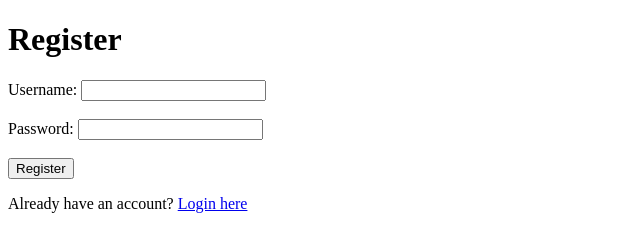
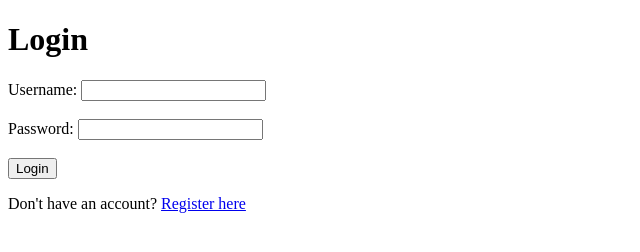
Before and after one commit to prakashkmr48/login_system, a website: page views/login.html in a window 1280 px wide. Shown: the whole page, without its empty margins (0-640 px from the left). Drawn offline with Linux system fonts and the light colour scheme.

Commit message:
Update login.html

```diff
--- a/views/login.html
+++ b/views/login.html
@@ -3,17 +3,17 @@
 <head>
   <meta charset="UTF-8">
   <meta name="viewport" content="width=device-width, initial-scale=1.0">
-  <title>Register</title>
+  <title>Login</title>
 </head>
 <body>
-  <h1>Register</h1>
-  <form action="/register" method="POST">
+  <h1>Login</h1>
+  <form action="/login" method="POST">
     <label for="username">Username:</label>
     <input type="text" id="username" name="username" required><br><br>
     <label for="password">Password:</label>
     <input type="password" id="password" name="password" required><br><br>
-    <button type="submit">Register</button>
+    <button type="submit">Login</button>
   </form>
-  <p>Already have an account? <a href="/login">Login here</a></p>
+  <p>Don't have an account? <a href="/register">Register here</a></p>
 </body>
 </html>
```
